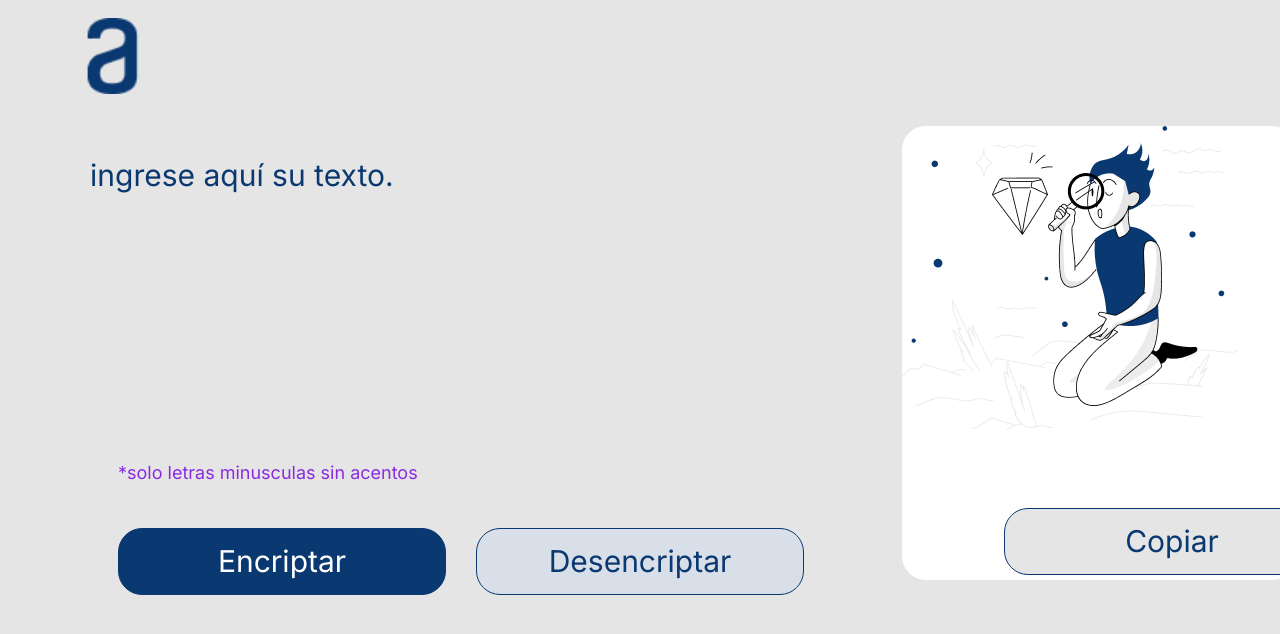
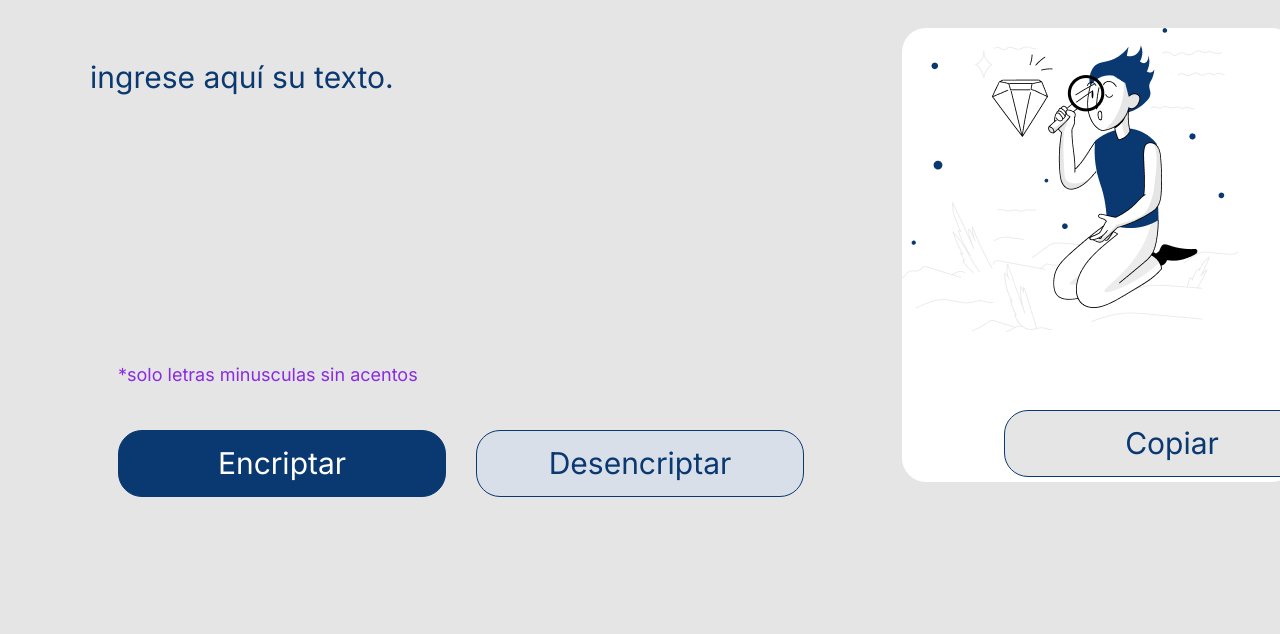
Before and after one commit to Mauriciogez82/encriptador, a plain HTML site: page index.html in a window 1280 px wide. Shown: the top 634 px of the page. Drawn offline with Linux system fonts and the light colour scheme.

Commit message:
remplazo de logo en index

```diff
--- a/index.html
+++ b/index.html
@@ -20,7 +20,7 @@
 <body>
 
     <header>
-        <img class="logo" src="./imagenes/logo.png" alt="Logo de Alura">
+        <!-- <img class="logo" src="./imagenes/logo.png" alt="Logo de Alura"> -->
 
     </header>
 
```
